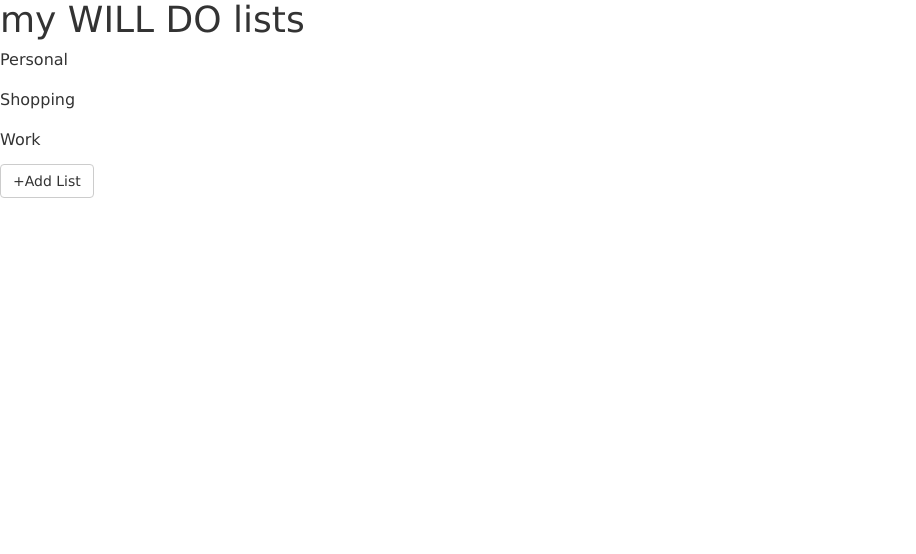
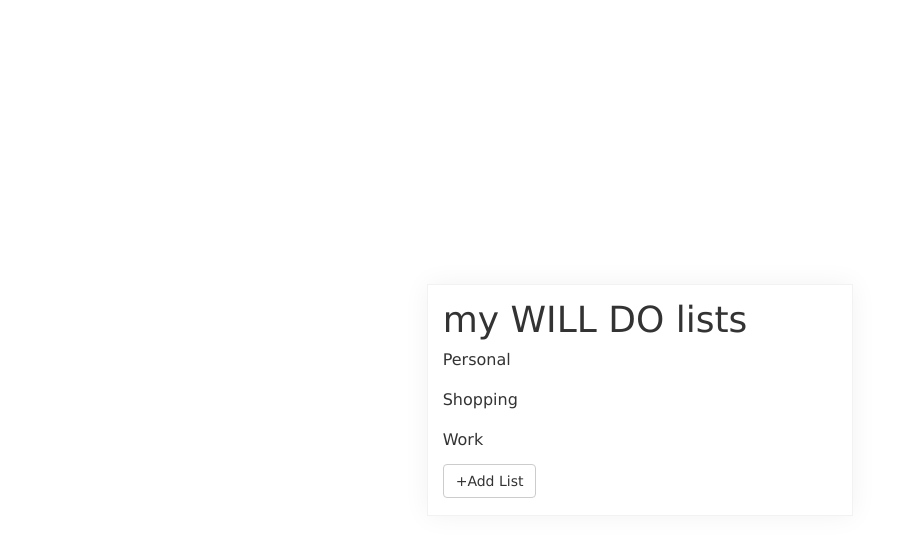
Before and after one commit to sdossland/to-do-app, a React (Create React App) app: page / in a window 1280 px wide. Shown: the top 554 px of the page, without its empty margins (0-916 px from the left). Built offline with nearby package versions, Linux system fonts and the light colour scheme.

Commit message:
add edit, delete, and add functionality

```diff
--- a/package.json
+++ b/package.json
@@ -3,6 +3,7 @@
   "version": "0.1.0",
   "private": true,
   "dependencies": {
+    "lodash": "^4.17.4",
     "react": "^15.6.0",
     "react-dom": "^15.6.0"
   },
--- a/src/App.css
+++ b/src/App.css
@@ -1,6 +1,18 @@
-/*.container {*/
+/*.container-fluid {*/
   /*background: url(''); */
 /*}*/
+#list-summary-active {
+  border: 1px solid #f2f2f2;
+  box-shadow: 0 0 25px #f2f2f2;
+  position: absolute;
+  top: 50%;
+  transform: translateY(-50%);
+  padding: 15px;
+}
+#list-summary-inactive {
+  height: 100vh;
+  float: left;
+}
 .title {
   font-size: 36px;
 }
@@ -55,6 +67,7 @@ button:hover {
 }
 input[type="text"] {
   border: none;
+  width: 100%;
 }
 input[value=""]:not(:focus) {
   border-bottom: 1px solid #b3b3b3 !important;
@@ -72,7 +85,3 @@ input[value=""]:not(:focus) {
   /*width: 100%;*/
   /*margin-bottom: 1em;*/
 /*}*/
-/*.modal-subtitle {*/
-  /*font-size: 16px;*/
-  /*font-weight: 300;*/
-/*}*/
--- a/src/App.js
+++ b/src/App.js
@@ -1,4 +1,5 @@
 import React, { Component } from 'react';
+import _ from 'lodash';
 import Lists from './Lists';
 import './App.css';
 
@@ -20,28 +21,39 @@ class App extends Component {
   constructor(props) {
     super(props);
     this.state = {
-      lists: [],
-      loaded: false
+      lists
     }
   }
-  componentDidMount() {
-    this.setState({
-      lists: lists,
-      loaded: true
-    })
-  }
+  editList = (newList) => {
+    var lists = this.state.lists.slice();
+    var key = _.findIndex(lists, function(list) { return list.id === newList.id;});
+    console.log(lists);
+    console.log(key);
+    console.log(newList);
+    lists[key] = newList;
+    this.setState({ lists })
+  };
+  deleteList = (key) => {
+    var lists = this.state.lists.slice();
+    lists.splice(key, 1);
+    this.setState({ lists })
+  };
+  addNewList = (newList) => {
+    var lists = this.state.lists.slice();
+    lists.push(newList);
+    this.setState({ lists })
+  };
   render() {
-    return this.state.loaded ? (
+    return (
       <div className="container-fluid">
-        <Lists lists={this.state.lists} />
+        <Lists lists={this.state.lists} editList={this.editList} deleteList={this.deleteList} addNewList={this.addNewList} />
         {/*<div className="app-intro">*/}
-
           {/*<div className="row">*/}
             {/*<p className="app-directions">Click to get started.</p>*/}
           {/*</div>*/}
         {/*</div>*/}
       </div>
-    ) : <div>Loading...</div>
+    );
   }
 }
 
--- a/src/ListModal.js
+++ b/src/ListModal.js
@@ -3,13 +3,17 @@
  */
 import React from 'react';
 
+const initialState = ({
+  id: Number(),
+  name: '',
+  items: []
+});
+
 class ListModal extends React.Component {
   constructor(props) {
     super(props);
-    this.state = {
-      name: '',
-      items: []
-    }
+    console.log(props);
+    this.state = props.list ? Object.assign({}, props.list) : Object.assign({}, initialState);
   }
   getOnChange = (key) => (e) => {
     this.setState({
@@ -22,7 +26,20 @@ class ListModal extends React.Component {
       this.props.closeModal();
     }
   };
+  handleSave = (e) => {
+    console.log(this.props);
+    e.preventDefault();
+    var newList = {
+      id: this.props.list.id,
+      name: this.state.name,
+      items: this.state.items
+    };
+    //this.props.addNewList(newList);
+    this.props.editList(newList);
+    this.props.closeModal();
+  };
   render() {
+    console.log(this.props)
     return (
       <div id="list-modal" className="modal" style={{ display: this.props.showModal ? 'block' : 'none' }} onClick={this.handleOutsideClick}>
         <div className="modal-content">
@@ -35,7 +52,7 @@ class ListModal extends React.Component {
             <input className="modal-task" type="text" placeholder="Enter new task" value={this.state.items} onChange={this.getOnChange('items')}/>
           </div>
           <div className="row saveCloseBtns">
-            <button className="btn btn-default" /*onClick={this.saveList}*/>Save</button>
+            <button className="btn btn-default" onClick={this.handleSave}>Save</button>
             <button className="btn btn-default" onClick={this.props.closeModal}>Close</button>
           </div>
         </div>
--- a/src/Lists.js
+++ b/src/Lists.js
@@ -9,19 +9,26 @@ class Lists extends React.Component {
     super(props);
     this.state = {
       hover: false,
-      key: '',
-      showModal: false
-    }
+      hoverIndex: '',
+      showModal: false,
+      // list: {}
     };
-  getOnMouseEnter = (key) =>
+  };
+  getOnMouseEnter = (hoverIndex) =>
     () => {
       this.setState({
         hover: true,
-        key
+        hoverIndex
       })
   };
   onMouseLeave = () => {
-    this.setState({ hover: false, key: '' })
+    this.setState({ hover: false })
+  };
+  getOpenModal = index => () => {
+    this.setState({
+      showModal: true,
+      key: index
+    });
   };
   openModal = () => {
     this.setState({
@@ -34,18 +41,21 @@ class Lists extends React.Component {
       showModal: false
     })
   };
-  editList = () => {
-
-  };
+  // handleEdit = () => (newList, key) => {
+  //   this.props.editList(newList, key);
+  // };
+  handleDelete = (index) => () => {
+    this.props.deleteList(index);
+  }
   render() {
-    var listNames = this.props.lists.map((list, id) => {
+    var listNames = this.props.lists.map((list, index) => {
       return (
-        <div className="row" onMouseEnter={this.getOnMouseEnter(id)} onMouseLeave={this.onMouseLeave}>
-          <div className="listName" key={id}>{list.name}</div>
-          { this.state.key === id ?
+        <div className="row" key={index} onMouseEnter={this.getOnMouseEnter(index)} onMouseLeave={this.onMouseLeave}>
+          <div className="listName">{list.name}</div>
+          { this.state.hoverIndex === index && this.state.hover ?
             <div className="editDeleteRow">
-              <button className="btn btn-default" onClick={this.editList}>Edit List</button>
-              <button className="btn btn-default">Delete List</button>
+              <button className="btn btn-default" onClick={this.getOpenModal(index)}>Edit List</button>
+              <button className="btn btn-default" onClick={this.handleDelete(index)}>Delete List</button>
             </div>
           : null }
         </div>
@@ -53,6 +63,7 @@ class Lists extends React.Component {
     });
     return (
       <div>
+        <div id='list-summary-active' className="col-md-4 col-md-offset-4 col-xs-12">
           <div className="row">
             <p className="title">my WILL DO lists</p>
           </div>
@@ -62,7 +73,14 @@ class Lists extends React.Component {
           <div className="row">
             <button type="button" className="btn btn-default" onClick={this.openModal}><span className="addSign">+</span>Add List</button>
           </div>
-        { this.state.showModal && <ListModal showModal={this.state.showModal} closeModal={this.closeModal} /> }
+          </div>
+        { this.state.showModal && <ListModal showModal={this.state.showModal}
+                                             closeModal={this.closeModal}
+                                             list={this.props.lists[this.state.key]}
+                                             editList={this.props.editList}
+                                             //test={this.state.key}
+                                             addNewList={this.props.addNewList}
+        /> }
       </div>
     )
   }
```
Lines whose indentation alone changed are shown as unchanged.
